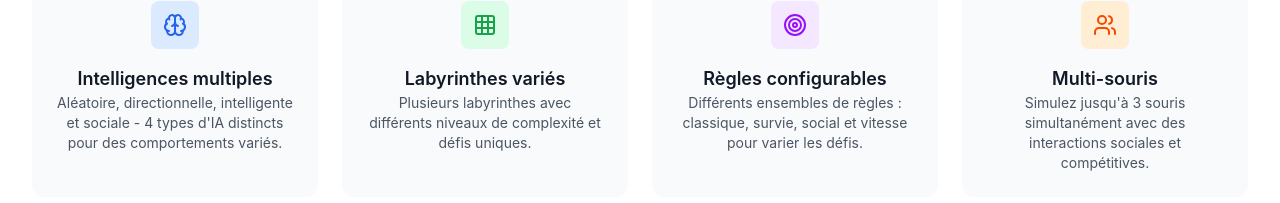
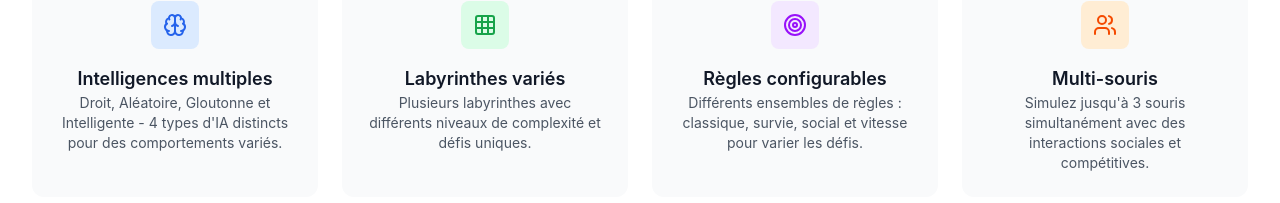
Before and after one commit to barryaliou980/mouse_labyrinth_front, a Next.js app: page / in a window 1280 px wide. Shown: the part 811-1014 px from the top of the page. Built offline with nearby package versions, Linux system fonts and the light colour scheme.

Commit message:
Changer nom des algorithmes

```diff
--- a/app/page.tsx
+++ b/app/page.tsx
@@ -51,7 +51,7 @@ export default function HomePage() {
                 Intelligences multiples
               </h4>
               <p className="text-gray-600 text-sm">
-                Aléatoire, directionnelle, intelligente et sociale - 4 types d'IA distincts pour des comportements variés.
+                Droit, Aléatoire, Gloutonne et Intelligente - 4 types d'IA distincts pour des comportements variés.
               </p>
             </div>
 
```
Also changed, not shown: 1 other file (tests, documents, lock files or other folders).
